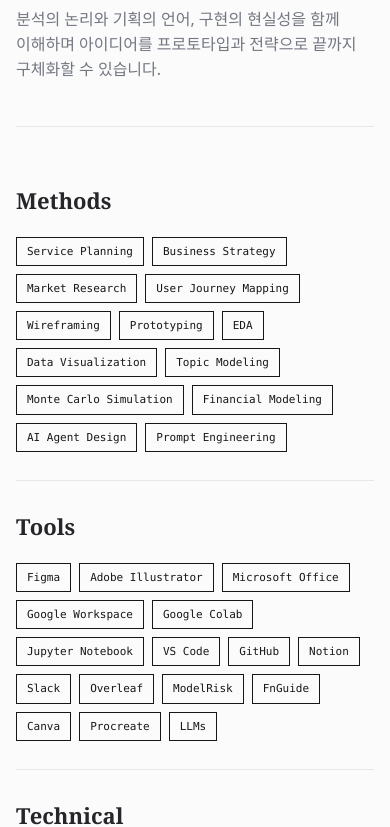
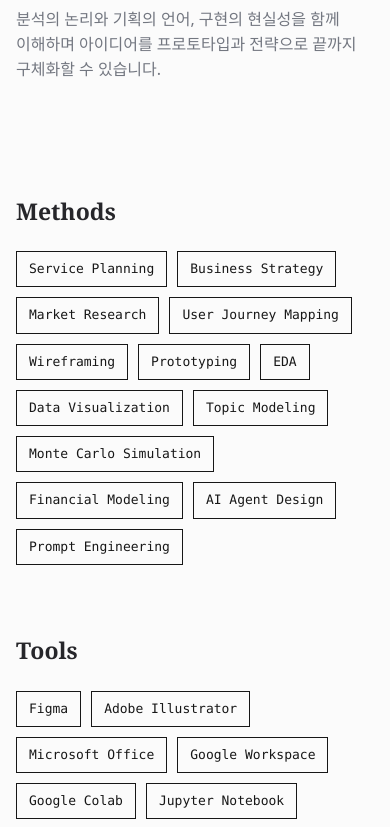
Before and after one commit to youra031220/youra-kim-portfolio, a Next.js app: page / in a window 390 px wide. Shown: the part 1540-2367 px from the top of the page. Built offline with nearby package versions, Linux system fonts and the light colour scheme; a web font is replaced by a local one.

Commit message:
Enlarge about skill tags and remove dividers

```diff
--- a/app/globals.css
+++ b/app/globals.css
@@ -77,12 +77,11 @@ svg { width: 18px; fill: none; stroke: currentColor; stroke-width: 1.7; stroke-l
 .about-lead strong { color: var(--purple); font-weight: 600; }
 .about-detail { color: var(--muted); font-size: 16px; }
 .about-detail p + p { margin-top: 20px; }
-.skills-matrix { padding-top: 54px; border-top: 1px solid var(--line); }
-.skill-group { min-height: 150px; padding: 30px 0; display: grid; grid-template-columns: 18% 1fr; gap: 4%; align-items: center; }
-.skill-group + .skill-group { border-top: 1px solid var(--line); }
-.skill-group h3 { margin: 0; font-family: Georgia, "Times New Roman", serif; font-size: 22px; font-weight: 600; }
-.skill-tags { display: flex; flex-wrap: wrap; justify-content: center; gap: 10px 12px; }
-.skill-tags span { padding: 7px 10px; color: #171717; background: transparent; border: 1px solid #171717; font-family: ui-monospace, "SFMono-Regular", Menlo, monospace; font-size: 12px; line-height: 1.2; white-space: nowrap; }
+.skills-matrix { padding-top: 58px; }
+.skill-group { min-height: 190px; padding: 38px 0; display: grid; grid-template-columns: 18% 1fr; gap: 4%; align-items: center; }
+.skill-group h3 { margin: 0; font-family: Georgia, "Times New Roman", serif; font-size: 25px; font-weight: 600; }
+.skill-tags { display: flex; flex-wrap: wrap; justify-content: center; gap: 13px 15px; }
+.skill-tags span { padding: 10px 14px; color: #171717; background: transparent; border: 1px solid #171717; font-family: ui-monospace, "SFMono-Regular", Menlo, monospace; font-size: 14px; line-height: 1.25; white-space: nowrap; }
 
 .projects { background: #f8f8f7; border-top: 1px solid var(--line); border-bottom: 1px solid var(--line); }
 .project-list { display: grid; grid-template-columns: repeat(2, 1fr); gap: 34px 28px; }
@@ -250,10 +249,11 @@ footer { padding: 62px 0 28px; overflow: hidden; border-top: 1px solid var(--lin
   .section-heading h2 { font-size: 17px; }
   .about-grid { padding-bottom: 44px; grid-template-columns: 1fr; gap: 28px; }
   .about-lead { font-size: 21px; }
-  .skills-matrix { padding-top: 28px; }
-  .skill-group { padding: 28px 0; grid-template-columns: 1fr; gap: 20px; align-items: start; }
-  .skill-tags { justify-content: flex-start; gap: 8px; }
-  .skill-tags span { font-size: 11px; white-space: normal; }
+  .skills-matrix { padding-top: 34px; }
+  .skill-group { min-height: 0; padding: 34px 0; grid-template-columns: 1fr; gap: 22px; align-items: start; }
+  .skill-group h3 { font-size: 23px; }
+  .skill-tags { justify-content: flex-start; gap: 10px; }
+  .skill-tags span { padding: 9px 12px; font-size: 13px; white-space: normal; }
   .project-list, .report-grid { grid-template-columns: 1fr; }
   .project-card-name { min-height: 96px; }
   .project-card-bottom { align-items: flex-start; flex-direction: column; }
```
